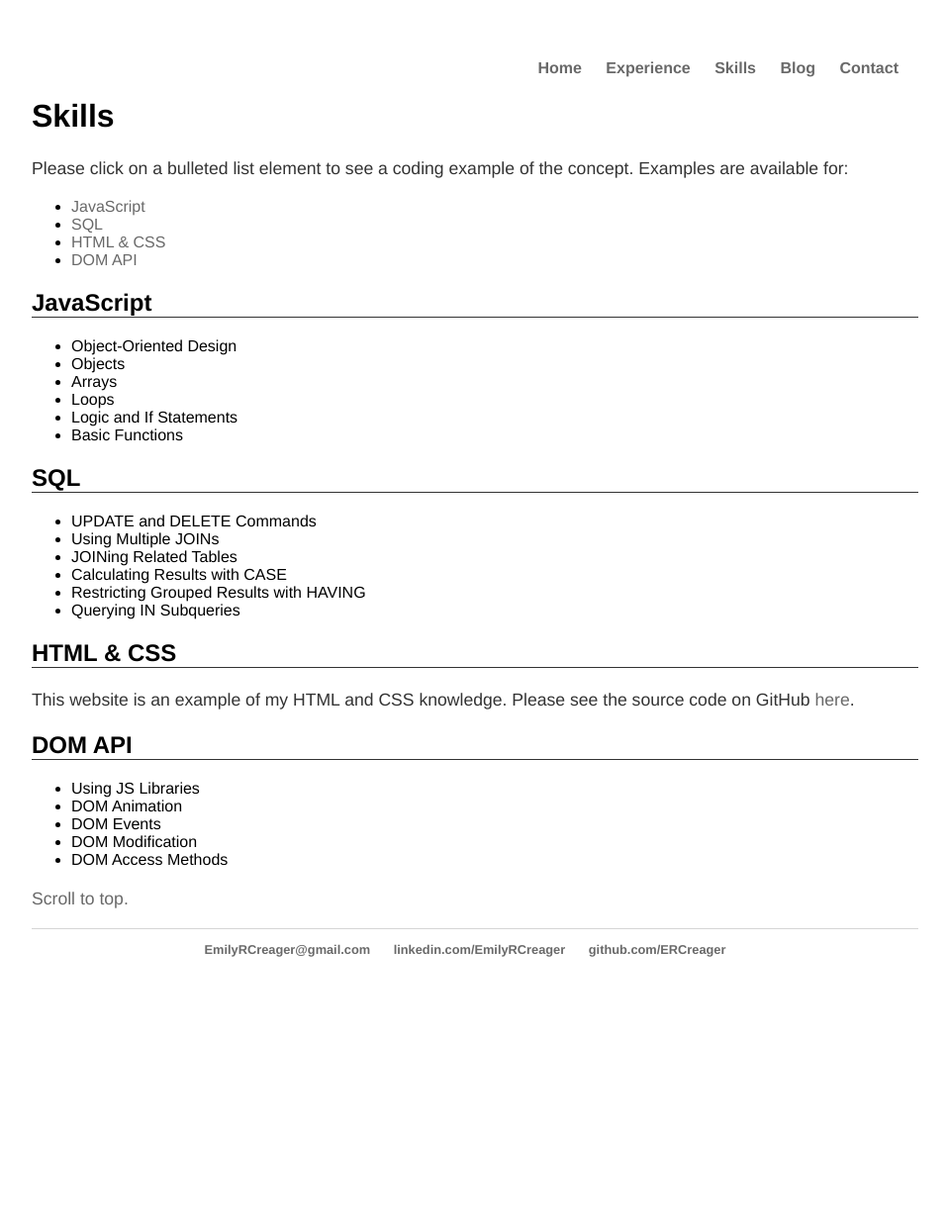
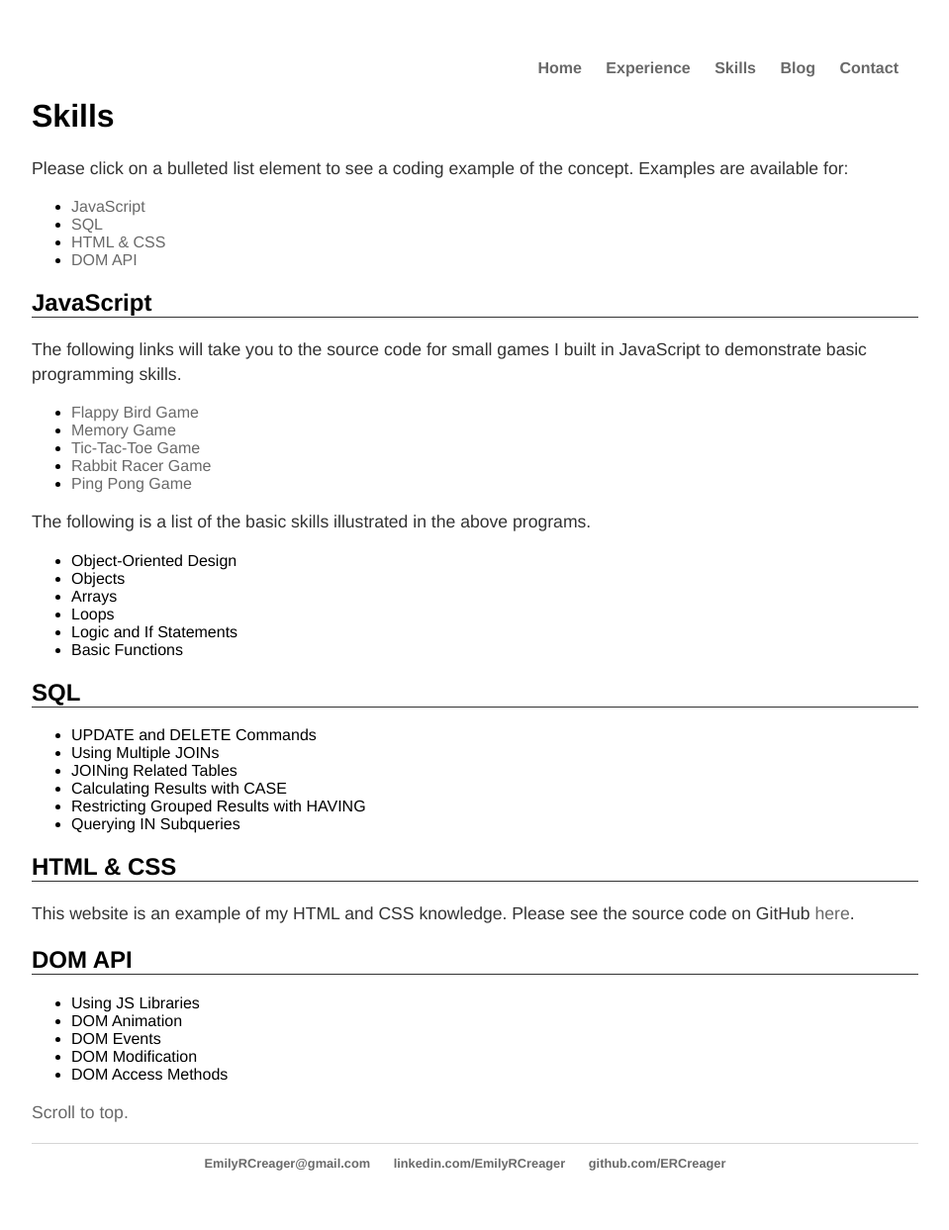
Before and after one commit to ercreager/ercreager.github.io, a Jekyll site: the page built from skills/index.html, in a window 1280 px wide. Shown: the whole page at 99% size, without its empty margins (160-1119 px from the left). Built offline with Jekyll 4.4.1, drawn with Linux system fonts in a browser that asks for light colours; before the commit the page ends 1027 px from its top, so only the background shows below that.

Commit message:
Update skills page

```diff
--- a/skills/index.html
+++ b/skills/index.html
@@ -13,7 +13,14 @@ title: Skills
 		</ul>
 	</p>
 	<h2 id="skills-js">JavaScript</h2>
-		<p><ul>
+		<p>The following links will take you to the source code for small games I built in JavaScript to demonstrate basic programming skills.<ul>
+			<li><a href="beavergame.js">Flappy Bird Game</a></li>
+			<li><a href="memory-game.js">Memory Game</a></li>
+			<li><a href="tic-tac-toe.js">Tic-Tac-Toe Game</a></li>
+			<li><a href="rabbit-racer.js">Rabbit Racer Game</a></li>
+			<li><a href="ping-pong.js">Ping Pong Game</a></li>
+		</ul></p>
+		<p>The following is a list of the basic skills illustrated in the above programs.<ul>
 			<li>Object-Oriented Design</li>
 			<li>Objects</li>
 			<li>Arrays</li>
```
